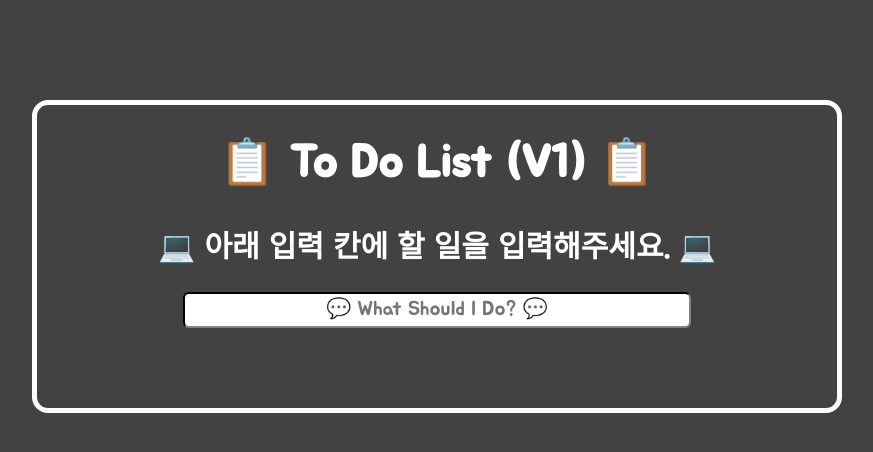
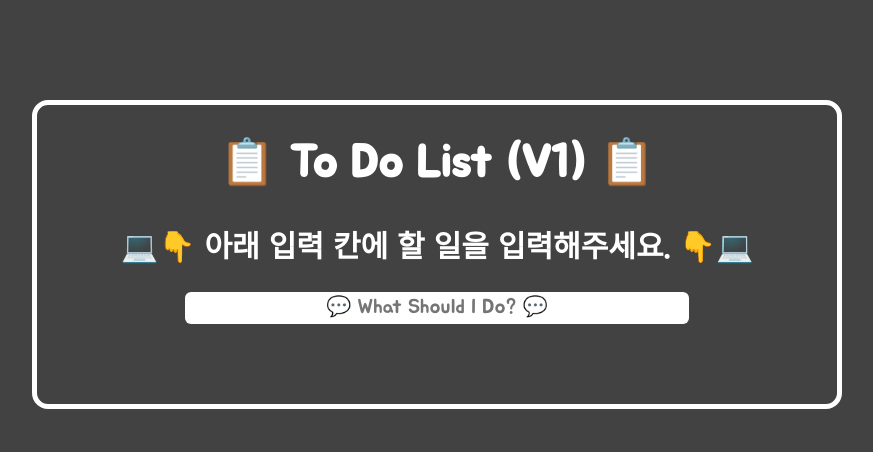
Before and after one commit to HyungJinHan/Studying, a PHP site: page /ToDoList.html in a window 1280 px wide. Shown: the top 452 px of the page, without its empty margins (203-1076 px from the left). Run offline with PHP 8.4, Linux system fonts and the light colour scheme.

Commit message:
최종 수정

```diff
--- a/To Do List/ToDoList.html
+++ b/To Do List/ToDoList.html
@@ -10,9 +10,9 @@
        <div id="contents" class="contents">
            <h1>📋 To Do List (V1) 📋</h1>
            <div class="inputlist">
-               <h2>💻 아래 입력 칸에 할 일을 입력해주세요. 💻</h2>
+               <h2>💻👇 아래 입력 칸에 할 일을 입력해주세요. 👇💻</h2>
                <form id="listForm">
-                   <input type="text" placeholder="💬 What Should I Do? 💬" class="text-basic">
+                  <input type="text" placeholder="💬 What Should I Do? 💬" class="text-basic">
                </form>
            </div>
            <ol id="list"></ol>
--- a/To Do List/main.css
+++ b/To Do List/main.css
@@ -15,7 +15,7 @@ body{
   width: 800px;
   height: auto;
   border: solid 5px #fff;
-  border-radius:1em;
+  border-radius: 1em;
   margin-top: 100px;
   margin-left: auto;
   margin-right: auto;
@@ -62,6 +62,7 @@ input{
   height: 30px;
   border-radius: 0.3em;
   border-color: #2E2E2E;
+  border: 3px;
 }
 
 button{
--- a/To Do List/main.js
+++ b/To Do List/main.js
@@ -53,6 +53,8 @@ function deleteList(event){
     const btn = event.target;
     const li = btn.parentNode;
     list.removeChild(li);
+    // const done = confirm("할 일을 끝냈나요?"); - 메세지 박스
+    // console.log(done); - 메세지 박스
   // filter() : 주어진 함수를 통과하는 모든 요소를 모아 재배열
   const cleanList = toDos.filter(function(toDo){
     // parseInt() : 문자열 인자의 구문을 분석해 특정 진수의 정수를 반환
```
